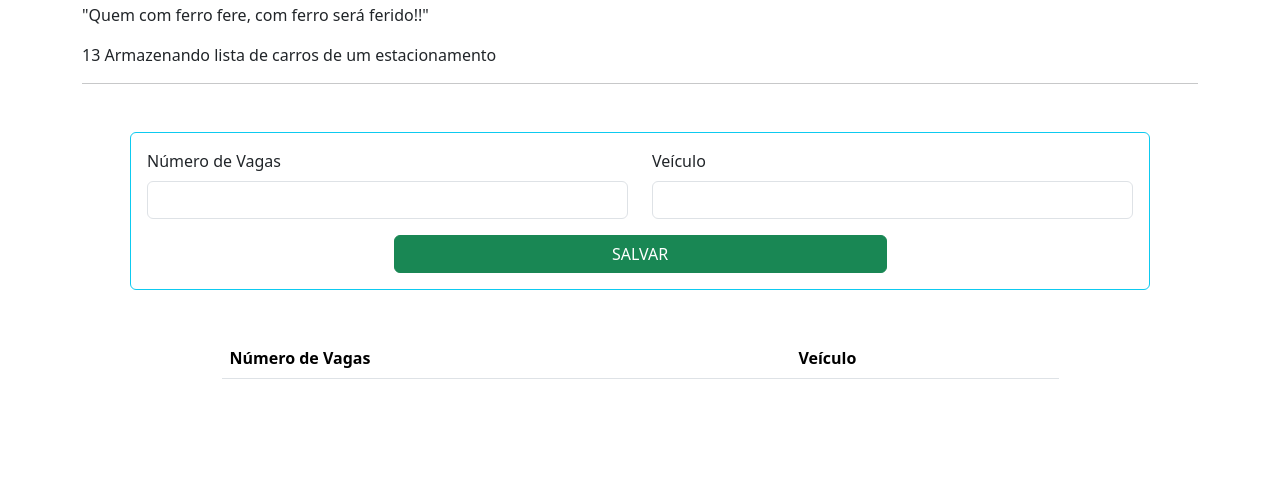
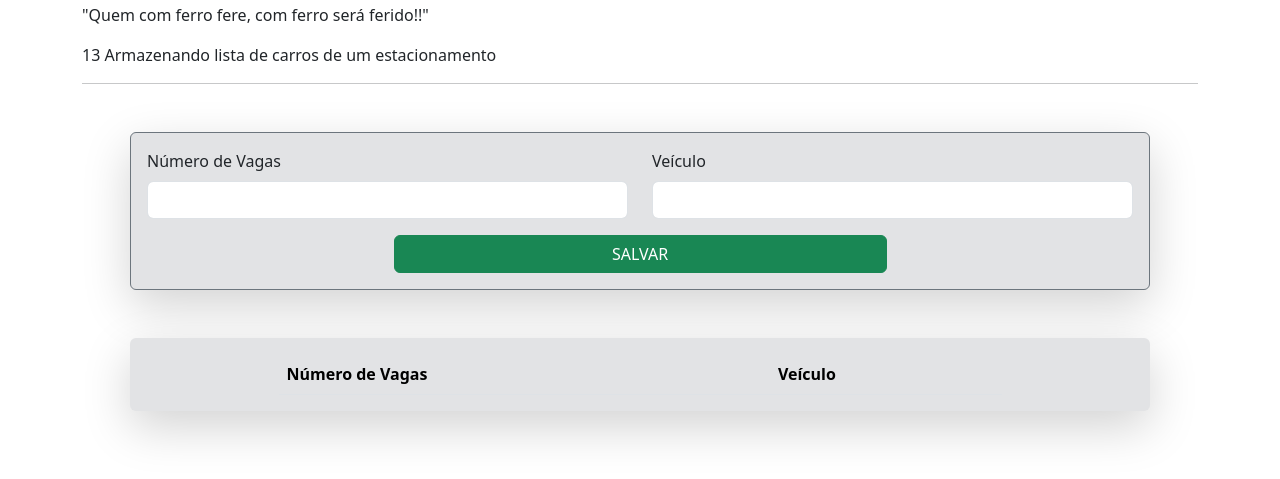
Before and after one commit to pedroT-web/exercicios-js, a plain HTML site: page Exercicio013/index.html in a window 1280 px wide. Shown: the part 53-532 px from the top of the page. Drawn offline with nearby package versions, Linux system fonts and the light colour scheme.

Commit message:
Atualizando o bootstrap da atividade 13

```diff
--- a/Exercicio013/index.html
+++ b/Exercicio013/index.html
@@ -19,14 +19,14 @@
         <h1>Exercício 013</h1>
         <blockquote>"Quem com ferro fere, com ferro será ferido!!"</blockquote>
         <p>13 Armazenando lista de carros de um estacionamento</p>        <hr>
-        <form class="border border-info border-1 rounded p-3 m-5" id="form_veiculos">
-            <div class="row mb-3">
+        <form class="shadow-lg border border-secondary border-1 rounded p-3 m-5 bg-secondary-subtle" id="form_veiculos">
+            <div class="row mb-3 ">
                 <div class="col-12 col-md-6">
                     <label class="form-label">Número de Vagas</label>
                     <input class="form-control" id="numero_vaga">
                 </div>
 
-                <div class="col-12 col-md-6">
+                <div class="col-12 col-md-6 ">
                     <label class="form-label">Veículo</label>
                     <input class="form-control" id="veiculo">
                 </div>
@@ -38,13 +38,13 @@
                 </div>
             </div>
         </form>
-        <div class="row">
+        <div class="row shadow-lg border-1 rounded p-3 m-5 bg-secondary-subtle">
             <div class="col">
                 <table class="table w-75 m-auto">
                     <thead>
                         <tr>
-                            <th>Número de Vagas</th>
-                            <th>Veículo</th>
+                            <th class="bg-secondary-subtle ">Número de Vagas</th>
+                            <th class="bg-secondary-subtle">Veículo</th>
                         </tr>
                     </thead>
                     <tbody id="tabela_veiculos">
```
